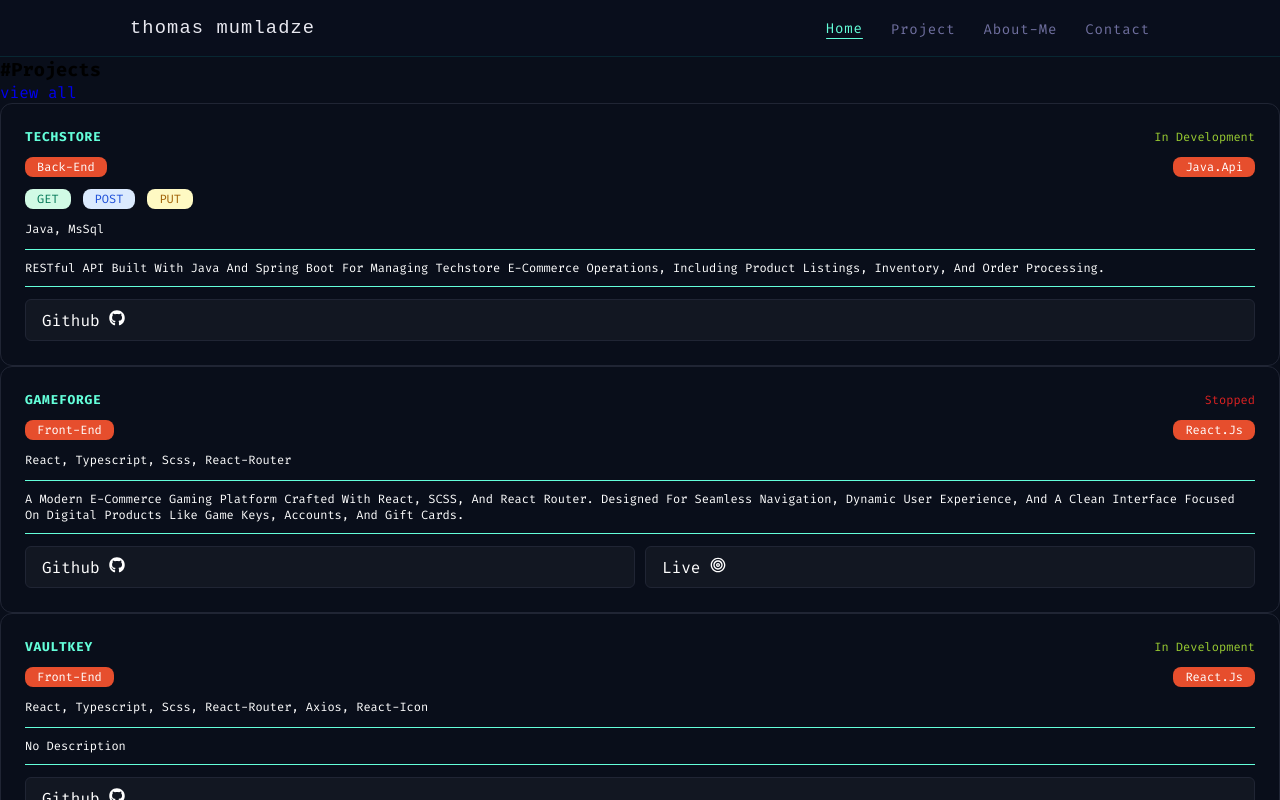
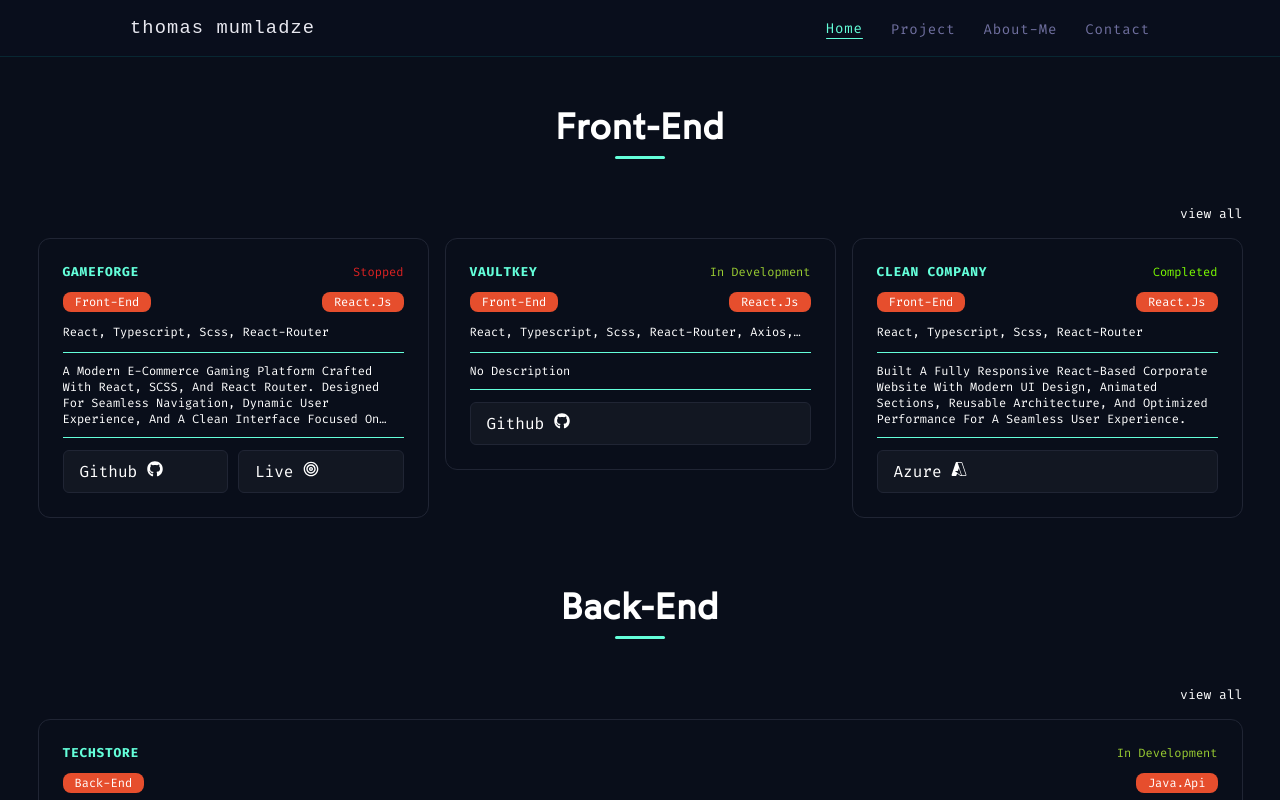
Before and after one commit to ThomasMumladze/dev-portfolio, a React (Vite) app: page / in a window 1280 px wide. Shown: the top 800 px of the page. Built offline with nearby package versions, Linux system fonts and the light colour scheme.

Commit message:
fixed home page

```diff
--- a/src/App.scss
+++ b/src/App.scss
@@ -4,6 +4,7 @@
 // ========== Pages ========== //
 @use "./style/pages/about";
 @use "./style/pages/project";
+@use "./style/pages/home";
 
 // ========== Component ========== //
 @use "./style/components/navigation";
--- a/src/page/Home.tsx
+++ b/src/page/Home.tsx
@@ -9,25 +9,45 @@ import _projectData from "../assets/data/project.json";
 
 // ==========  type for project data ==========  //
 import type { ProjectType } from "../types/projectType";
+import H1 from "../components/H1";
 
 const Home = () => {
     const projectData = _projectData as unknown as ProjectType[];
+    console.log(projectData.find((x) => x.type == "front-end"));
 
     return (
         <article className="home-page">
-            <section id="project">
+            <section id="front-end">
                 <div className="section-header">
-                    <h1>
-                        <span>#</span>Projects
-                    </h1>
+                    <H1 title="front-end" />
                     <Link to="/project">view all</Link>
                 </div>
 
                 {/* ========== mapping list of project ==========  // */}
                 <div className="project-list">
-                    {projectData.slice(0, 4).map((item: ProjectType) => (
-                        <Card key={item.id} data={item} />
-                    ))}
+                    {projectData
+                        .filter((x: ProjectType) => x.type === "front-end")
+                        .slice(0, 4)
+                        .map((item: ProjectType) => (
+                            <Card key={item.id} data={item} />
+                        ))}
+                </div>
+            </section>
+
+            <section id="back-end">
+                <div className="section-header">
+                    <H1 title="back-end" />
+                    <Link to="/project">view all</Link>
+                </div>
+
+                {/* ========== mapping list of project ==========  // */}
+                <div className="project-list">
+                    {projectData
+                        .filter((x: ProjectType) => x.type === "back-end")
+                        .slice(0, 4)
+                        .map((item: ProjectType) => (
+                            <Card key={item.id} data={item} />
+                        ))}
                 </div>
             </section>
         </article>
--- /dev/null
+++ b/src/style/pages/_home.scss
@@ -0,0 +1,30 @@
+.home-page {
+    section {
+        max-width: 1245px;
+        margin: 0 auto;
+        padding: 20px;
+
+        .section-header {
+            text-align: center;
+
+            a {
+                color: #fff;
+                display: block;
+                font-size: 13px;
+                padding-bottom: 16px;
+                text-align: right;
+            }
+        }
+
+        .project-list {
+            align-items: flex-start;
+            display: flex;
+            justify-content: space-between;
+            gap: 16px;
+
+            > div {
+                flex: 1 1 25%;
+            }
+        }
+    }
+}
```
